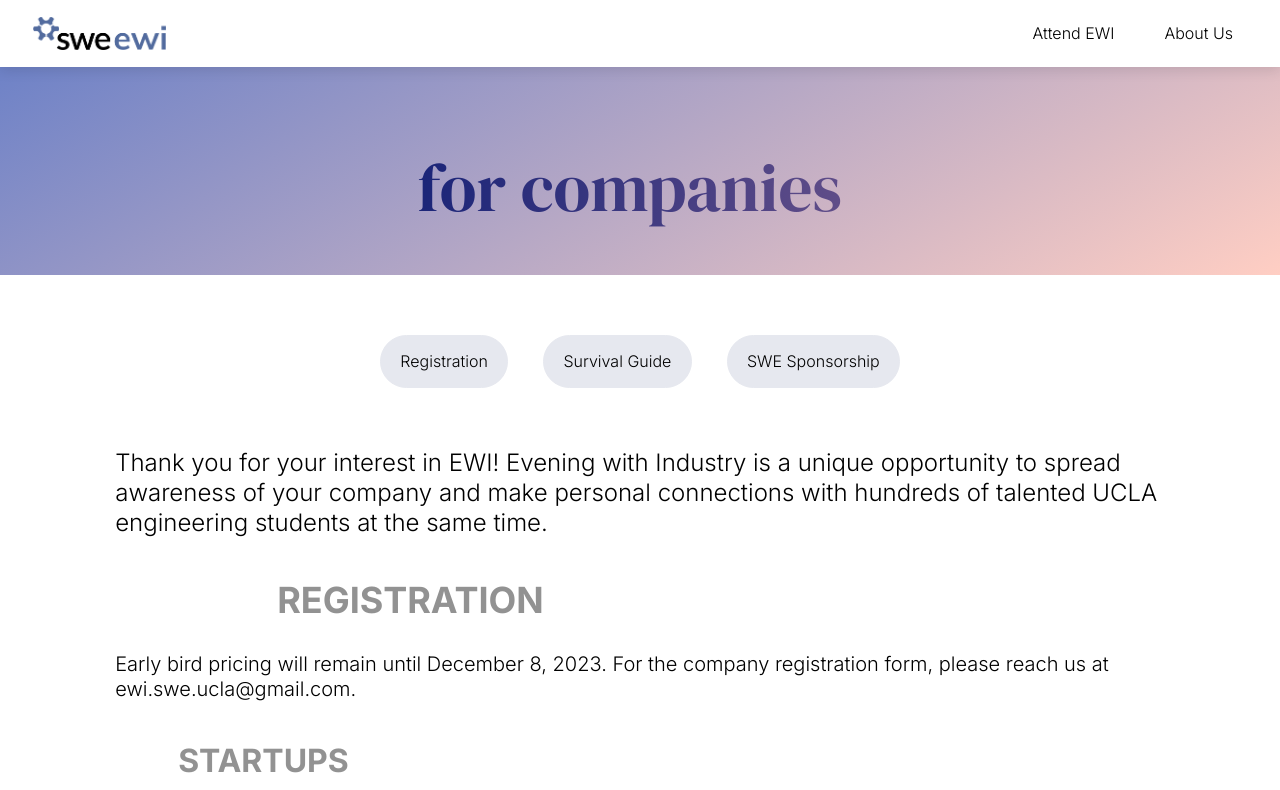
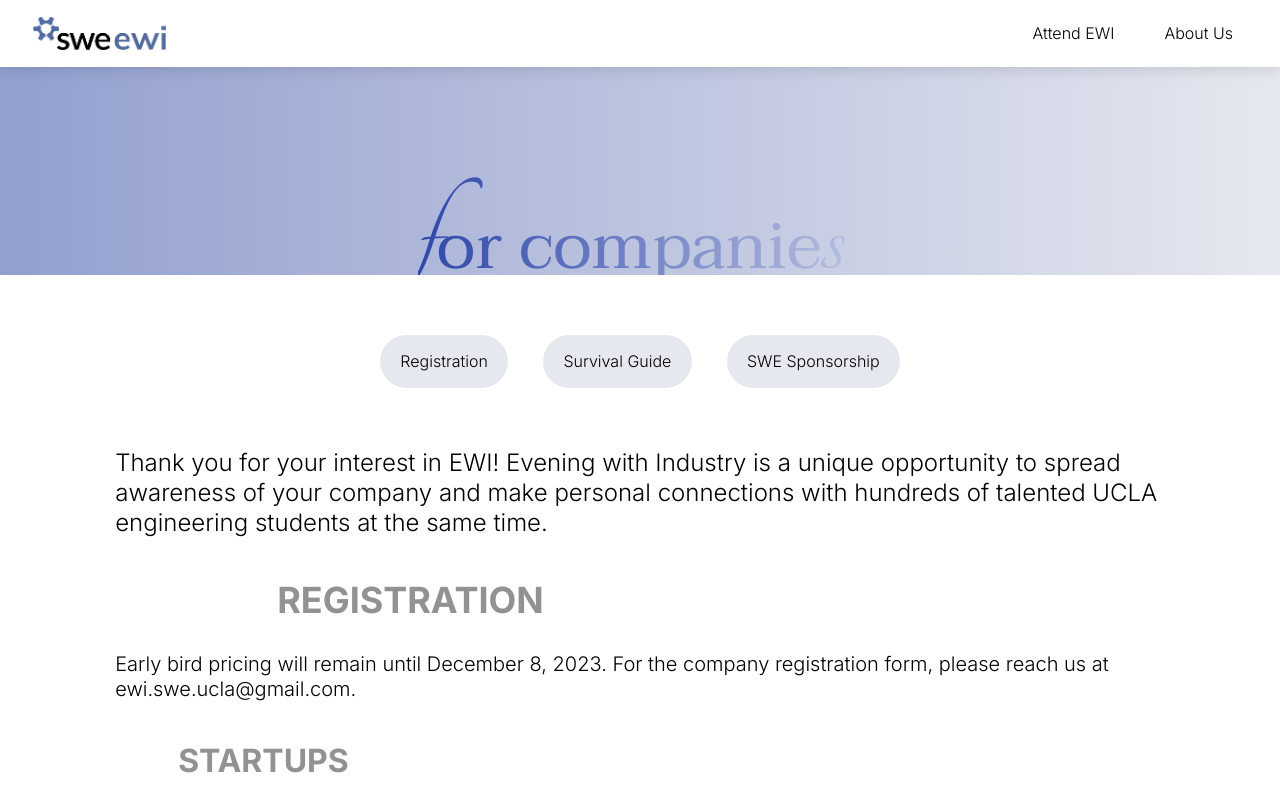
Before and after one commit to swe-ucla/ewi-website, a React (Create React App) app: page /company in a window 1280 px wide. Shown: the top 790 px of the page. Built offline with nearby package versions, Linux system fonts and the light colour scheme; a web font is replaced by a local one.

Commit message:
updated company header font and color

```diff
--- a/src/components/companyHeader/CompanyHeader.jsx
+++ b/src/components/companyHeader/CompanyHeader.jsx
@@ -8,7 +8,9 @@ const CompanyHeader = () => {
 
       <div className="container cheader__container">
         <div className="cheaderText">
-        <h2>for companies</h2>
+        <h2>
+          <span className="f">f</span>or companie<span className="s">s</span><br/>
+        </h2>
         </div>
         <h4 className="text-light">
 
--- a/src/components/companyHeader/companyHeader.css
+++ b/src/components/companyHeader/companyHeader.css
@@ -1,10 +1,10 @@
-@import url('https://fonts.googleapis.com/css2?family=DM+Serif+Display:ital@0;1&display=swap');
+@import url('https://fonts.googleapis.com/css2?family=Tangerine&family=Taviraj:wght@400;700&display=swap');
 
 .cheader {
   height: 13rem;
   padding-top: 2rem;
   overflow: hidden;
-  background-image: linear-gradient(150deg, #6E82C7, #FFCEC3);
+  background-image: linear-gradient(to right, #929FCF, #E6E8EF);
 }
 
 .cheader__container {
@@ -20,13 +20,23 @@
 
 .cheaderText h2{
   font-size: 4.2rem;
-  font-family: 'DM Serif Display', serif;
+  font-family: 'Taviraj', serif;
   opacity: 0.9;
   max-width: 100%;
-  background: -webkit-linear-gradient(left, #0c1870, #7A588C);
+  background: -webkit-linear-gradient(left, #203ba5, #fcfcfc);
   -webkit-background-clip: text;
   -webkit-text-fill-color: transparent;
   text-transform: lowercase;
+}
+
+.cheaderText .f {
+  font-family: 'Tangerine', cursive;
+  font-size: 7.8rem;
+}
+
+.cheaderText .s {
+  font-family: 'Tangerine', cursive;
+  font-size: 7.8rem;
 }
 
 /* ================ MEDIA QUERIES (MEDIUM DEVICES) ================= */
```
